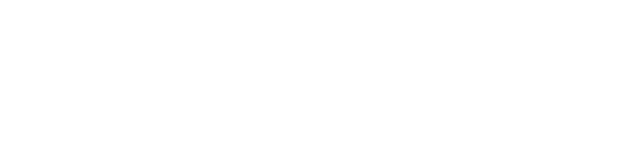
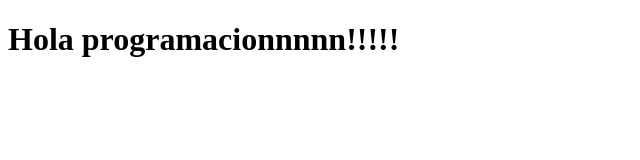
Before and after one commit to Camilo-Tibocha/app_web_grupo_2, a plain HTML site: page index.html in a window 1280 px wide. Shown: the whole page, without its empty margins (0-640 px from the left). Drawn offline with Linux system fonts and the light colour scheme.

Commit message:
Hola programacion

```diff
--- a/index.html
+++ b/index.html
@@ -3,5 +3,8 @@
     <head>
         <meta charset="UTF-8">
     </head>
+    <body>
+        <h1>Hola programacionnnnn!!!!!</h1>
+    </body>
 
 </html>
```
